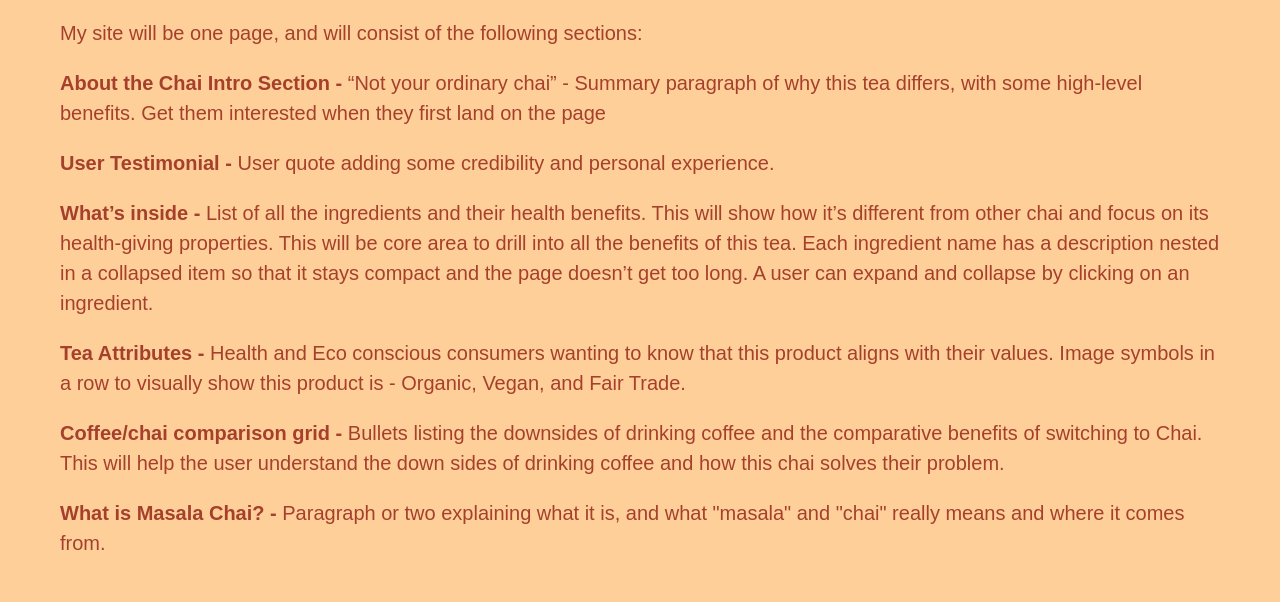
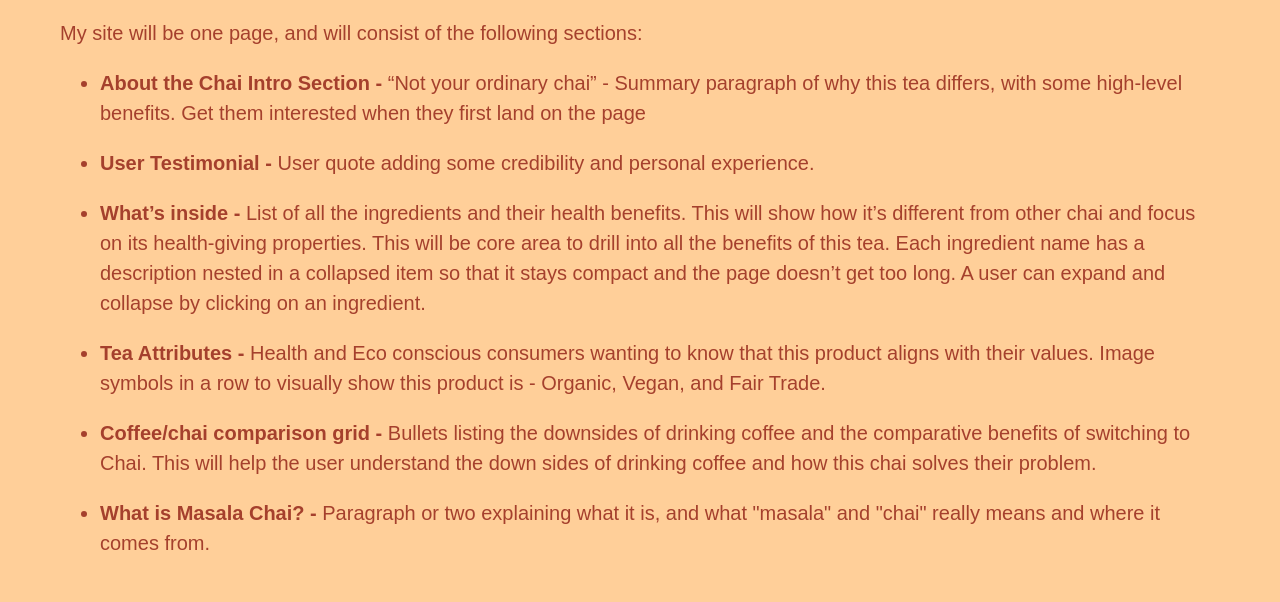
Before and after one commit to gmustuk/elevated-chai-tea, a plain HTML site: page public_html/documentation/milestone-2.html in a window 1280 px wide. Shown: the part 198-800 px from the top of the page. Drawn offline with Linux system fonts and the light colour scheme.

Commit message:
changed to UL and updated style

```diff
--- a/public_html/documentation/milestone-2.html
+++ b/public_html/documentation/milestone-2.html
@@ -9,13 +9,30 @@
 <h1>PWP Milestones 2: "Elevated Chai"</h1><br>
 <h1>Content Strategy</h1>
 <p>My site will be one page, and will consist of the following sections:<p>
+
+<ul>
+  <li>
+    <p><strong>About the Chai Intro Section - </strong> “Not your ordinary chai” - Summary paragraph of why this tea differs, with some high-level benefits. Get them interested when they first land on the page </p>
+  </li>
+
+<li>
+  <p><strong>User Testimonial -</strong> User quote adding some credibility and personal experience.</p>
+</li>
+<li>
+  <p><strong>What’s inside - </strong> List of all the ingredients and their health benefits. This will show how it’s different from other chai and focus on its health-giving properties.  This will be core area to drill into all the benefits of this tea. Each ingredient name has a description nested in a collapsed item so that it stays compact and the page doesn’t get too long. A user can expand and collapse by clicking on an ingredient.    </p>
   <p>
-  <strong>About the Chai Intro Section - </strong> “Not your ordinary chai” - Summary paragraph of why this tea differs, with some high-level benefits. Get them interested when they first land on the page </p>
-<p><strong>User Testimonial -</strong> User quote adding some credibility and personal experience.</p>
-<p><strong>What’s inside - </strong> List of all the ingredients and their health benefits. This will show how it’s different from other chai and focus on its health-giving properties.  This will be core area to drill into all the benefits of this tea. Each ingredient name has a description nested in a collapsed item so that it stays compact and the page doesn’t get too long. A user can expand and collapse by clicking on an ingredient.    </p>
-<p><strong>Tea Attributes - </strong> Health and Eco conscious consumers wanting to know that this product aligns with their values. Image symbols in a row to visually show this product is - Organic, Vegan, and Fair Trade.</p>
-<p><strong>Coffee/chai comparison grid - </strong> Bullets listing the downsides of drinking coffee and the comparative benefits of switching to Chai. This will help the user understand the down sides of drinking coffee and how this chai solves their problem.</p>
-<p><strong>What is Masala Chai? - </strong> Paragraph or two explaining what it is, and what "masala" and "chai" really means and where it comes from. </p>
+</li>
+<li>
+  <p><strong>Tea Attributes - </strong> Health and Eco conscious consumers wanting to know that this product aligns with their values. Image symbols in a row to visually show this product is - Organic, Vegan, and Fair Trade.</p>
+  <p>
+</li>
+<li>
+  <p><strong>Coffee/chai comparison grid - </strong> Bullets listing the downsides of drinking coffee and the comparative benefits of switching to Chai. This will help the user understand the down sides of drinking coffee and how this chai solves their problem.</p>
+</li>
+<li>
+  <p><strong>What is Masala Chai? - </strong> Paragraph or two explaining what it is, and what "masala" and "chai" really means and where it comes from. </p>
+</li>
+</ul>
 <br>
 <h1>Wireframes</h1>
 
--- a/public_html/documentation/styles.css
+++ b/public_html/documentation/styles.css
@@ -2,7 +2,7 @@
     font-family: Arial, Georgia, serif;
 }
 
-p {
+p , ul {
      font-size: 20px;
    line-height: 30px;
 }
```
